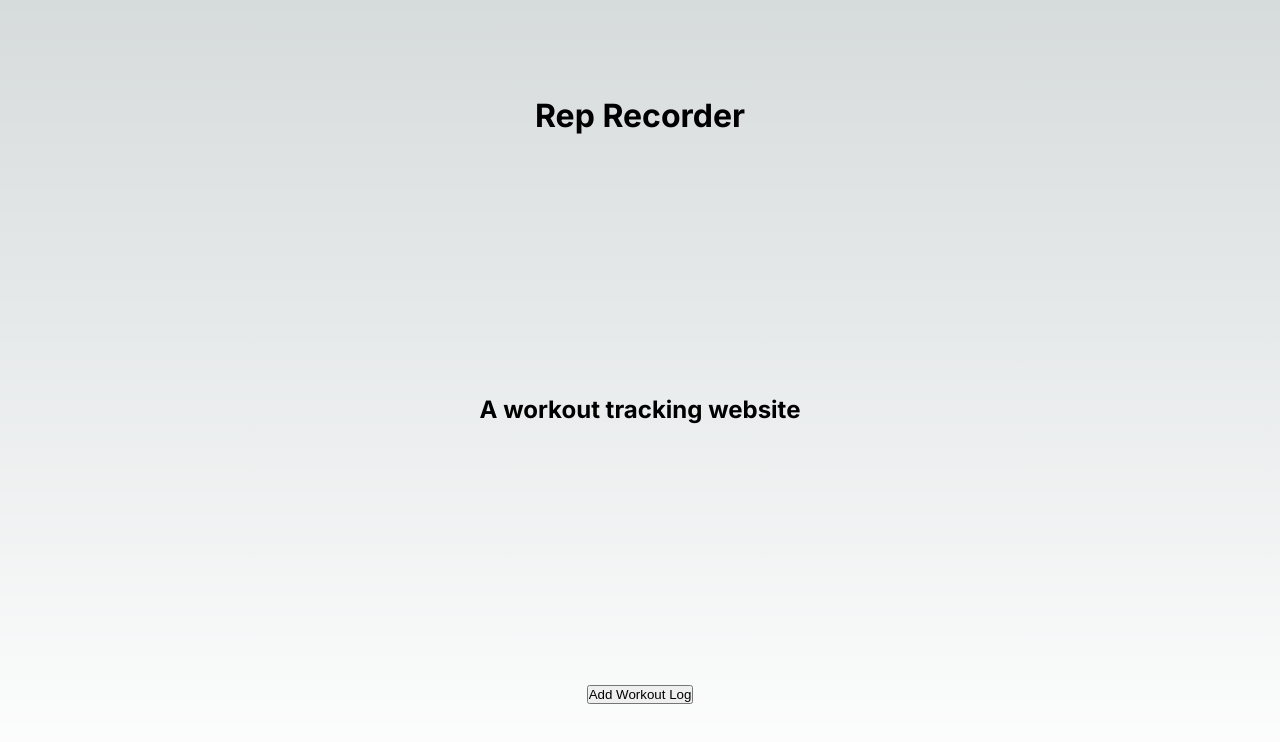
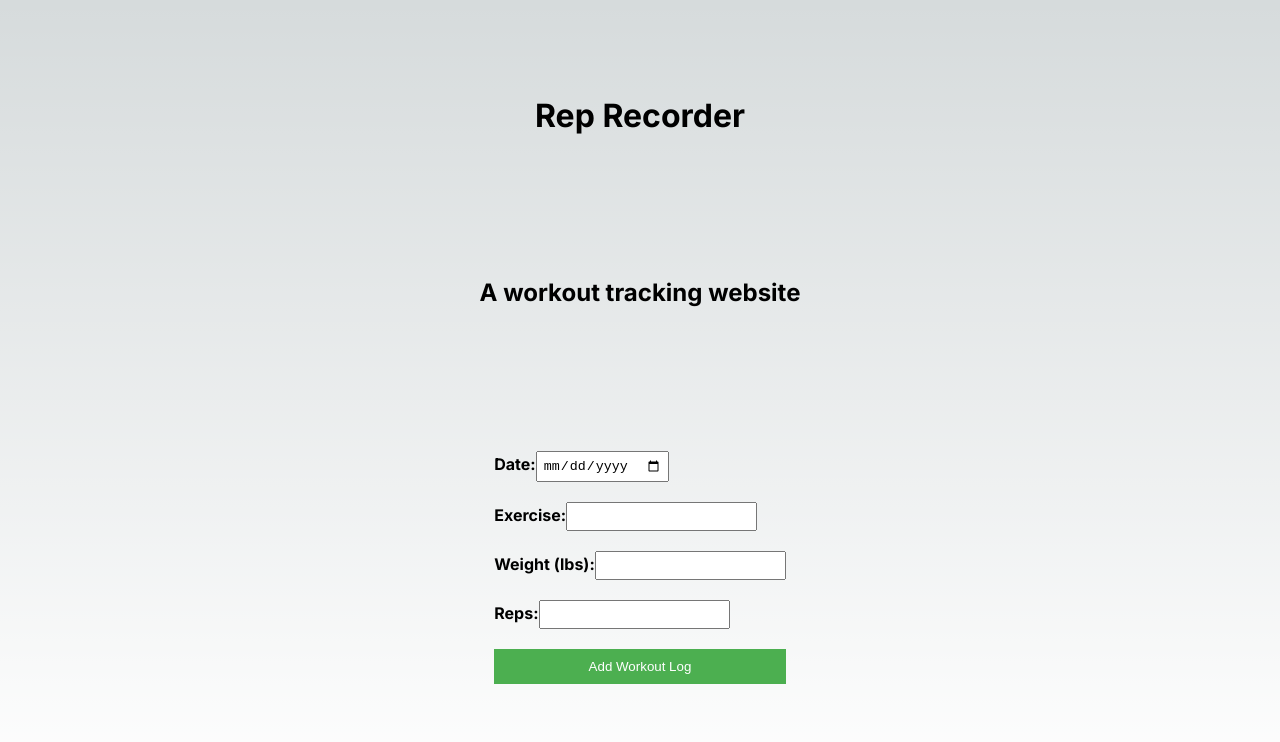
Before and after one commit to AustinMichaelColeman/rep-recorder, a Next.js app: page / in a window 1280 px wide. Shown: the top 742 px of the page. Built offline with nearby package versions, Linux system fonts and the light colour scheme.

Commit message:
Add some styling

```diff
--- a/src/app/WorkoutTracker.js
+++ b/src/app/WorkoutTracker.js
@@ -1,9 +1,16 @@
 "use client";
 import React, { useEffect, useState } from "react";
 import { addWorkoutLog, getWorkoutLogs } from "./workout-db";
+import styles from "./WorkoutTracker.module.css";
 
 export default function WorkoutTracker() {
   const [workouts, setWorkouts] = useState([]);
+  const [formValues, setFormValues] = useState({
+    date: "",
+    exercise: "",
+    weight: "",
+    reps: "",
+  });
 
   useEffect(() => {
     getWorkoutLogs()
@@ -13,16 +20,28 @@ export default function WorkoutTracker() {
       );
   }, []);
 
-  const handleAddWorkoutLog = () => {
+  const handleInputChange = (event) => {
+    const { name, value } = event.target;
+    setFormValues((prevValues) => ({ ...prevValues, [name]: value }));
+  };
+
+  const handleSubmit = (event) => {
+    event.preventDefault();
     const workoutLog = {
-      date: new Date().toISOString().split("T")[0],
-      exercise: "New Exercise",
-      weight: 0,
-      reps: 0,
+      date: formValues.date,
+      exercise: formValues.exercise,
+      weight: parseFloat(formValues.weight),
+      reps: parseInt(formValues.reps),
     };
 
     addWorkoutLog(workoutLog)
       .then(() => {
+        setFormValues({
+          date: "",
+          exercise: "",
+          weight: "",
+          reps: "",
+        });
         getWorkoutLogs()
           .then((workouts) => setWorkouts(workouts))
           .catch((error) =>
@@ -34,12 +53,62 @@ export default function WorkoutTracker() {
 
   return (
     <div>
-      <button onClick={handleAddWorkoutLog}>Add Workout Log</button>
-      <ul>
+      <form onSubmit={handleSubmit} className={styles.form}>
+        <label className={styles.label}>
+          Date:
+          <input
+            type="date"
+            name="date"
+            value={formValues.date}
+            onChange={handleInputChange}
+            className={styles.input}
+            required
+          />
+        </label>
+        <label className={styles.label}>
+          Exercise:
+          <input
+            type="text"
+            name="exercise"
+            value={formValues.exercise}
+            onChange={handleInputChange}
+            className={styles.input}
+            required
+          />
+        </label>
+        <label className={styles.label}>
+          Weight (lbs):
+          <input
+            type="number"
+            name="weight"
+            value={formValues.weight}
+            onChange={handleInputChange}
+            className={styles.input}
+            required
+          />
+        </label>
+        <label className={styles.label}>
+          Reps:
+          <input
+            type="number"
+            name="reps"
+            value={formValues.reps}
+            onChange={handleInputChange}
+            className={styles.input}
+            required
+          />
+        </label>
+        <button type="submit" className={styles.button}>
+          Add Workout Log
+        </button>
+      </form>
+      <ul className={styles.workoutList}>
         {workouts.map((workout, index) => (
-          <li key={index}>
-            {workout.date}: {workout.exercise} - {workout.weight} lbs x{" "}
-            {workout.reps}
+          <li key={index} className={styles.workoutItem}>
+            <span className={styles.workoutDate}>{workout.date}</span>
+            <span className={styles.workoutDetails}>
+              {workout.exercise} - {workout.weight} lbs x {workout.reps}
+            </span>
           </li>
         ))}
       </ul>
--- /dev/null
+++ b/src/app/WorkoutTracker.module.css
@@ -0,0 +1,44 @@
+.form {
+  display: flex;
+  flex-direction: column;
+  margin-bottom: 20px;
+}
+
+.label {
+  margin-bottom: 10px;
+  font-weight: bold;
+}
+
+.input {
+  padding: 5px;
+  margin-bottom: 10px;
+}
+
+.button {
+  padding: 10px;
+  background-color: #4caf50;
+  color: white;
+  border: none;
+  cursor: pointer;
+}
+
+.workoutList {
+  list-style-type: none;
+  padding: 0;
+}
+
+.workoutItem {
+  margin-bottom: 10px;
+  padding: 10px;
+  border: 1px solid #ccc;
+  border-radius: 4px;
+}
+
+.workoutDate {
+  font-weight: bold;
+  margin-right: 10px;
+}
+
+.workoutDetails {
+  font-style: italic;
+}
```
